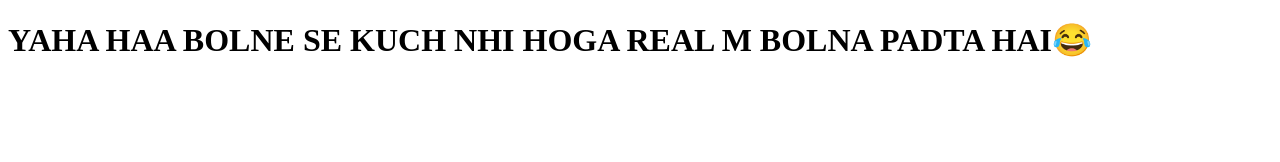
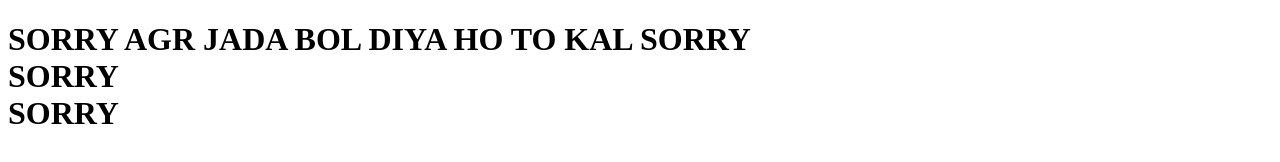
Before and after one commit to akshayrajput12/purpose-day, a plain HTML site: page public/new.html in a window 1280 px wide. Drawn offline with Linux system fonts and the light colour scheme.

Commit message:
Hey wo gussa ho gyi

```diff
--- a/public/new.html
+++ b/public/new.html
@@ -6,6 +6,9 @@
     <title>Kuch bhhi</title>
 </head>
 <body>
-    <h1>YAHA HAA BOLNE SE KUCH NHI HOGA REAL M BOLNA PADTA HAI😂</h1>
+    <h1>SORRY AGR JADA BOL DIYA HO TO KAL SORRY <br>
+        SORRY <br>
+        SORRY
+    </h1>
 </body>
 </html>
```
